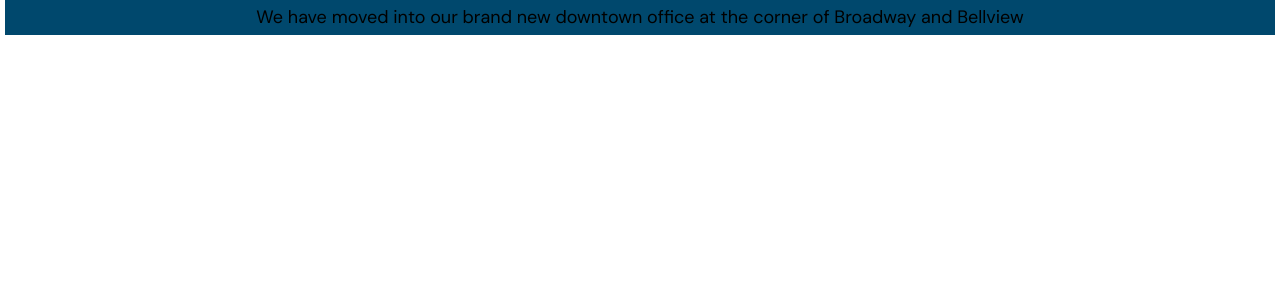
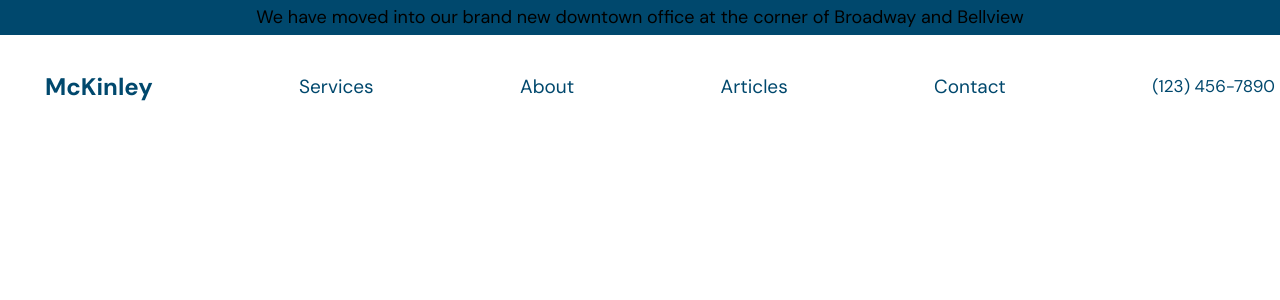
Before and after one commit to NicaZadirieva/mckinley, a React (Vite) app: page / in a window 1280 px wide. Shown: the top 300 px of the page. Built offline with nearby package versions, Linux system fonts and the light colour scheme.

Commit message:
feat: demo of components

```diff
--- a/src/App.tsx
+++ b/src/App.tsx
@@ -1,12 +1,28 @@
 import CenterInfoLine from './components/CenterInfoLine';
+import Menu from './components/Menu';
+import MenuItem from './components/MenuItem';
+import PhoneNumber from './components/PhoneNumber';
+import Title from './components/Title';
 import Content from './layouts/Content';
 
 function App() {
 
 	return (
+
 		<>
+    	<CenterInfoLine text={'We have moved into our brand new downtown office at the corner of Broadway and Bellview'}/>
 			<Content>
-				<CenterInfoLine text={'We have moved into our brand new downtown office at the corner of Broadway and Bellview'}/>
+
+				<Menu>
+					<Title text={'McKinley'} size='h2' color='dark'/>
+					<MenuItem linkUrl='/'>Services</MenuItem>
+					<MenuItem linkUrl='/'>About</MenuItem>
+					<MenuItem linkUrl='/'>Articles</MenuItem>
+					<MenuItem linkUrl='/'>Contact</MenuItem>
+					<div>
+						<PhoneNumber color='dark' value='(123) 456-7890'/>
+					</div>
+				</Menu>
 			</Content>
 		</>
 	);
```
Also changed, not shown: 1 other file (tests, documents, lock files or other folders).
